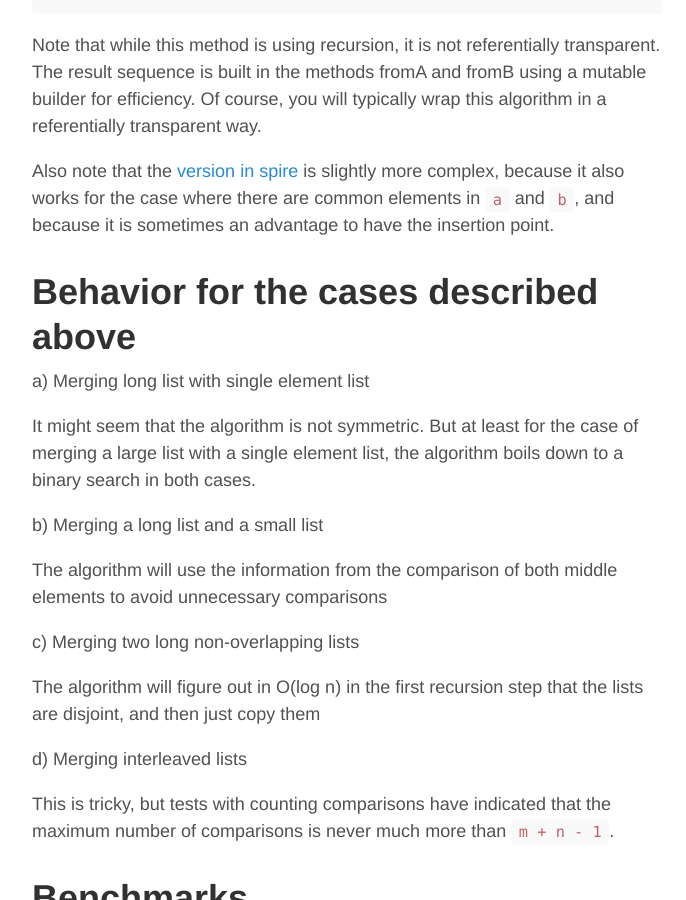
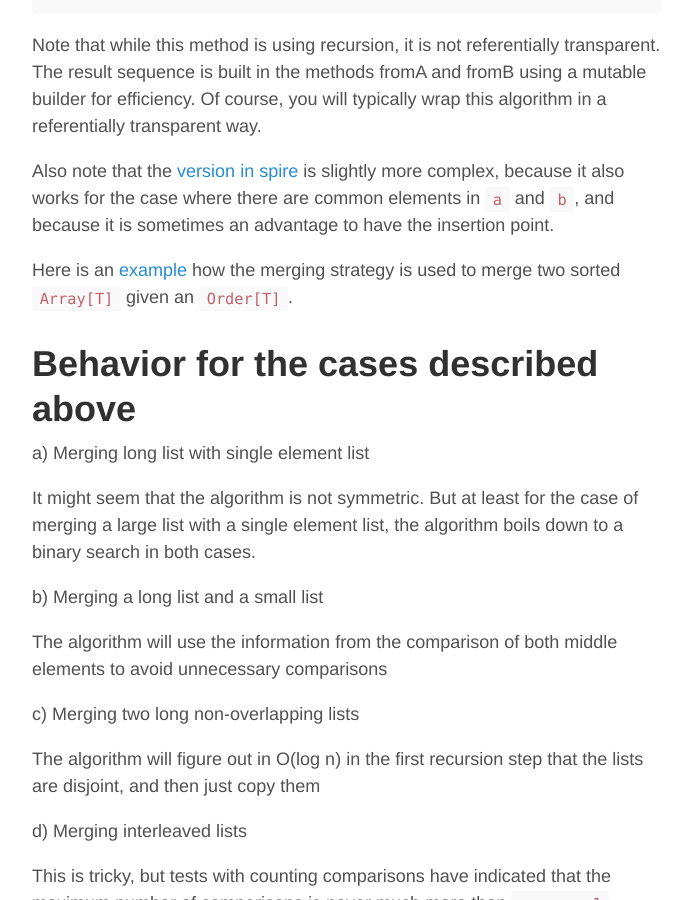
Before and after one commit to rklaehn/rklaehn.github.io, a Jekyll site: the page built from _posts/2016-01-05-binarymerge.md, in a window 1280 px wide and 900 px high, scrolled down 5035 px. Shown: the whole window, without its empty margins (293-979 px from the left). Built offline with Jekyll 4.4.1, drawn with Linux system fonts in a browser that asks for light colours; Markdown is read by kramdown in place of the engine named in the settings.

Commit message:
Update 2016-01-05-binarymerge.md

```diff
--- a/_posts/2016-01-05-binarymerge.md
+++ b/_posts/2016-01-05-binarymerge.md
@@ -139,6 +139,8 @@ Note that while this method is using recursion, it is not referentially transpar
 
 Also note that the [version in spire](https://github.com/rklaehn/spire/blob/eb70e8e89f669c1cdb731cacf5398c4f9e0dd3f7/core/shared/src/main/scala/spire/math/Merging.scala#L61) is slightly more complex, because it also works for the case where there are common elements in `a` and `b`, and because it is sometimes an advantage to have the insertion point.
 
+Here is an [example](https://github.com/rklaehn/spire/blob/eb70e8e89f669c1cdb731cacf5398c4f9e0dd3f7/core/shared/src/main/scala/spire/math/Merging.scala#L101) how the merging strategy is used to merge two sorted `Array[T]` given an `Order[T]`.
+
 # Behavior for the cases described above
 
 a) Merging long list with single element list
```
